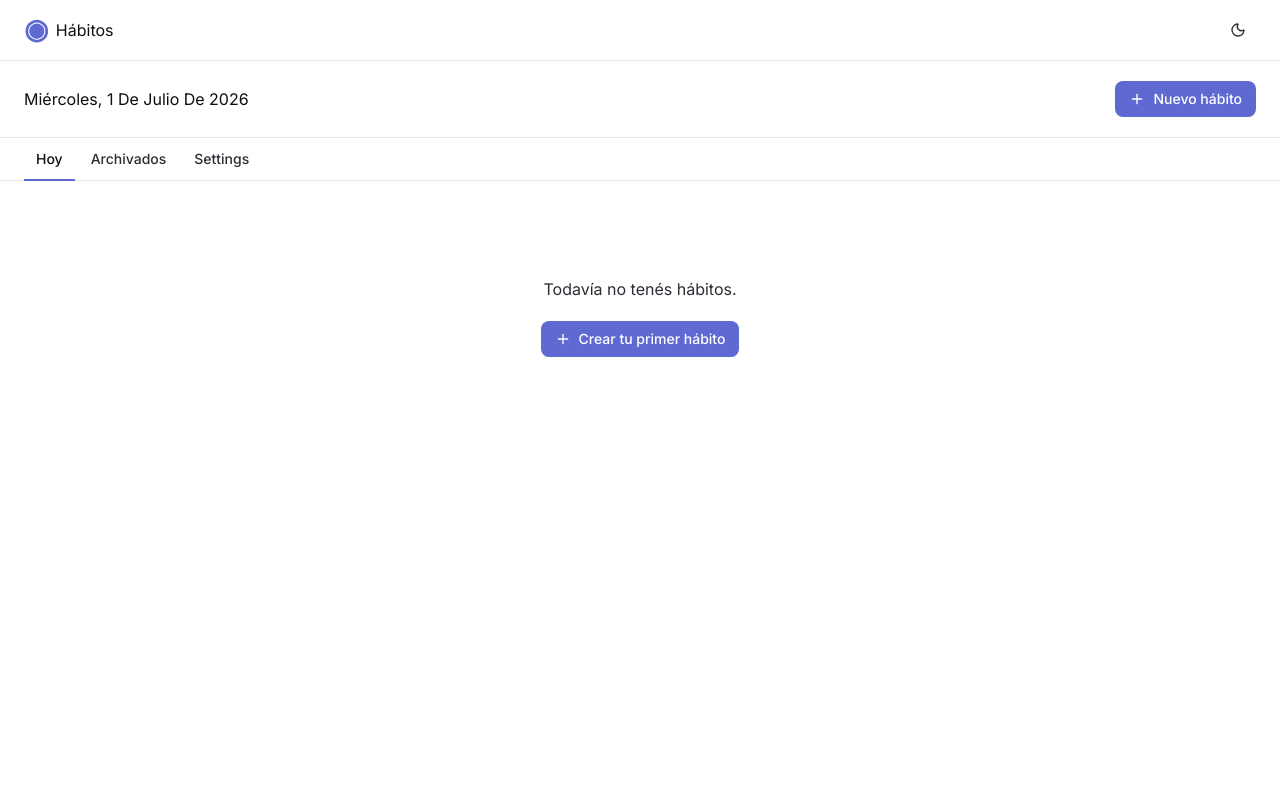
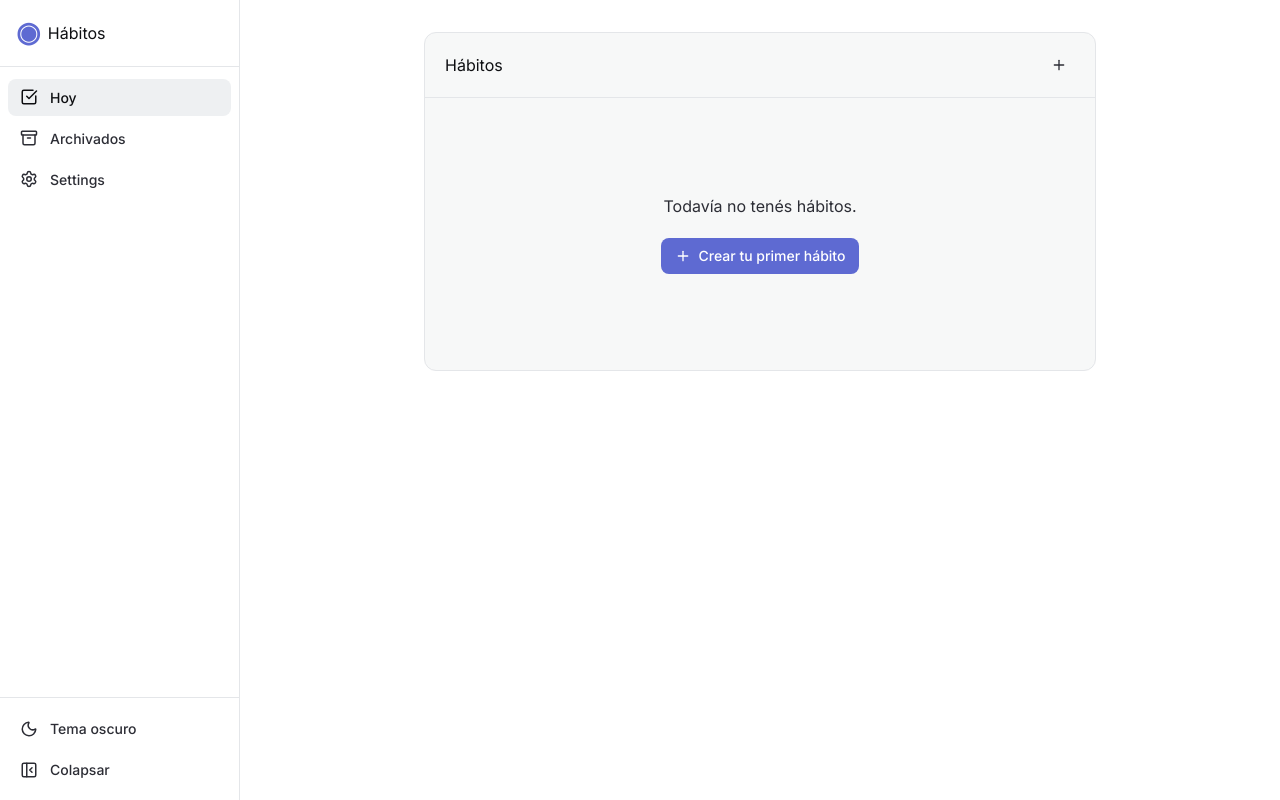
Before and after one commit to ManuCaneva/Habitos, a Vue app: page / in a window 1280 px wide. Built offline with nearby package versions, Linux system fonts and the light colour scheme.

Commit message:
sidebar y habitos funcionales | agrego DoD y un poco de TDD

```diff
--- a/src/App.vue
+++ b/src/App.vue
@@ -1,13 +1,8 @@
 <script setup lang="ts">
-import { computed, onMounted } from "vue";
-import { Sun, Moon } from "lucide-vue-next";
+import { onMounted } from "vue";
 import { useHabitsStore } from "@/stores/habits";
 import { useUiStore } from "@/stores/ui";
-import { useTheme } from "@/composables/useTheme";
-import Text from "@/components/ui/Text.vue";
-import IconButton from "@/components/ui/IconButton.vue";
-import TopBar from "@/components/layout/TopBar.vue";
-import TabBar from "@/components/layout/TabBar.vue";
+import Sidebar from "@/components/layout/Sidebar.vue";
 import TodayView from "@/views/TodayView.vue";
 import ArchivedView from "@/views/ArchivedView.vue";
 import SettingsView from "@/views/SettingsView.vue";
@@ -15,44 +10,22 @@ import HabitFormModal from "@/components/habits/HabitFormModal.vue";
 
 const store = useHabitsStore();
 const ui = useUiStore();
-const { isDark, toggleDark } = useTheme();
 
 onMounted(() => {
   store.loadInitialData();
 });
-
-const themeIcon = computed(() => (isDark.value ? Sun : Moon));
-const themeLabel = computed(() =>
-  isDark.value ? "Cambiar a tema claro" : "Cambiar a tema oscuro",
-);
 </script>
 
 <template>
-  <div class="min-h-screen bg-canvas text-ink flex flex-col">
-    <header
-      class="flex items-center justify-between px-6 py-3 border-b border-hairline bg-canvas"
-    >
-      <div class="flex items-center gap-2">
-        <span class="text-headline text-primary" aria-hidden="true">◉</span>
-        <Text variant="card-title" weight="600">Hábitos</Text>
+  <div class="flex min-h-screen bg-canvas text-ink">
+    <Sidebar />
+
+    <div class="flex-1 flex flex-col min-w-0">
+      <div class="flex-1 px-6 py-8">
+        <TodayView v-if="ui.viewMode === 'today'" />
+        <ArchivedView v-else-if="ui.viewMode === 'archived'" />
+        <SettingsView v-else-if="ui.viewMode === 'settings'" />
       </div>
-      <IconButton
-        :label="themeLabel"
-        variant="ghost"
-        size="md"
-        @click="toggleDark()"
-      >
-        <component :is="themeIcon" :size="16" />
-      </IconButton>
-    </header>
-
-    <TopBar v-if="ui.viewMode !== 'settings'" />
-    <TabBar />
-
-    <div class="flex-1">
-      <TodayView v-if="ui.viewMode === 'today'" />
-      <ArchivedView v-else-if="ui.viewMode === 'archived'" />
-      <SettingsView v-else-if="ui.viewMode === 'settings'" />
     </div>
 
     <HabitFormModal />
--- a/src/components/habits/HabitRow.vue
+++ b/src/components/habits/HabitRow.vue
@@ -17,7 +17,7 @@ const streak = computed(() => habits.currentStreak(props.habit.id));
 const isMenuOpen = computed(() => ui.menuOpenForHabitId === props.habit.id);
 
 async function toggleCheck() {
-  const today = new Date().toISOString().slice(0, 10);
+  const today = habits.getTodayDate();
   if (checked.value) {
     await habits.undoCheckIn(props.habit.id, today);
   } else {
--- /dev/null
+++ b/src/components/layout/Sidebar.vue
@@ -0,0 +1,95 @@
+<script setup lang="ts">
+import { computed } from "vue";
+import { Sun, Moon, PanelLeftClose, PanelLeftOpen, CheckSquare, Archive, Settings } from "lucide-vue-next";
+import { useUiStore, type ViewMode } from "@/stores/ui";
+import { useTheme } from "@/composables/useTheme";
+import Text from "@/components/ui/Text.vue";
+
+const ui = useUiStore();
+const { isDark, toggleDark } = useTheme();
+
+interface NavItem {
+  id: ViewMode;
+  label: string;
+  icon: typeof CheckSquare;
+}
+
+const navItems: readonly NavItem[] = [
+  { id: "today", label: "Hoy", icon: CheckSquare },
+  { id: "archived", label: "Archivados", icon: Archive },
+  { id: "settings", label: "Settings", icon: Settings },
+] as const;
+
+const themeIcon = computed(() => (isDark.value ? Sun : Moon));
+const themeLabel = computed(() =>
+  isDark.value ? "Cambiar a tema claro" : "Cambiar a tema oscuro",
+);
+const collapseIcon = computed(() =>
+  ui.sidebarCollapsed ? PanelLeftOpen : PanelLeftClose,
+);
+</script>
+
+<template>
+  <aside
+    :class="[
+      'flex flex-col h-screen bg-canvas border-r border-hairline transition-all duration-200',
+      ui.sidebarCollapsed ? 'w-[60px]' : 'w-60',
+    ]"
+  >
+    <div class="flex items-center gap-2 px-4 py-4 border-b border-hairline">
+      <span class="text-headline text-primary shrink-0" aria-hidden="true">◉</span>
+      <Text
+        v-if="!ui.sidebarCollapsed"
+        variant="card-title"
+        weight="600"
+        class="truncate"
+      >
+        Hábitos
+      </Text>
+    </div>
+
+    <nav class="flex-1 px-2 py-3 flex flex-col gap-1">
+      <button
+        v-for="item in navItems"
+        :key="item.id"
+        type="button"
+        :class="[
+          'flex items-center gap-3 px-3 py-2 rounded-md transition-colors duration-150',
+          'text-body-sm font-medium',
+          ui.viewMode === item.id
+            ? 'bg-surface-2 text-ink'
+            : 'text-ink-muted hover:text-ink hover:bg-surface-1',
+        ]"
+        @click="ui.setViewMode(item.id)"
+      >
+        <component :is="item.icon" :size="18" class="shrink-0" />
+        <span v-if="!ui.sidebarCollapsed" class="truncate">{{ item.label }}</span>
+      </button>
+    </nav>
+
+    <div class="px-2 py-3 flex flex-col gap-1 border-t border-hairline">
+      <button
+        type="button"
+        class="flex items-center gap-3 px-3 py-2 rounded-md transition-colors duration-150 text-ink-muted hover:text-ink hover:bg-surface-1 text-body-sm font-medium"
+        :aria-label="themeLabel"
+        :title="themeLabel"
+        @click="toggleDark()"
+      >
+        <component :is="themeIcon" :size="18" class="shrink-0" />
+        <span v-if="!ui.sidebarCollapsed" class="truncate">
+          {{ isDark ? "Tema claro" : "Tema oscuro" }}
+        </span>
+      </button>
+      <button
+        type="button"
+        class="flex items-center gap-3 px-3 py-2 rounded-md transition-colors duration-150 text-ink-muted hover:text-ink hover:bg-surface-1 text-body-sm font-medium"
+        aria-label="Colapsar sidebar"
+        title="Colapsar sidebar"
+        @click="ui.toggleSidebar()"
+      >
+        <component :is="collapseIcon" :size="18" class="shrink-0" />
+        <span v-if="!ui.sidebarCollapsed" class="truncate">Colapsar</span>
+      </button>
+    </div>
+  </aside>
+</template>
--- a/src/components/layout/TabBar.vue
+++ /dev/null
@@ -1,43 +0,0 @@
-<script setup lang="ts">
-import { useUiStore, type ViewMode } from "@/stores/ui";
-import { computed } from "vue";
-
-const ui = useUiStore();
-
-interface Tab {
-  id: ViewMode;
-  label: string;
-}
-
-const tabs: readonly Tab[] = [
-  { id: "today", label: "Hoy" },
-  { id: "archived", label: "Archivados" },
-  { id: "settings", label: "Settings" },
-] as const;
-
-const counts = computed(() => ({
-  today: ui.viewMode === "today" ? "" : "",
-  archived: ui.viewMode === "archived" ? "" : "",
-  settings: "",
-}));
-</script>
-
-<template>
-  <nav class="flex items-center gap-1 px-6 border-b border-hairline">
-    <button
-      v-for="tab in tabs"
-      :key="tab.id"
-      type="button"
-      :class="[
-        'px-3 py-2.5 text-body-sm font-medium transition-colors duration-150',
-        'border-b-2 -mb-px',
-        ui.viewMode === tab.id
-          ? 'text-ink border-primary'
-          : 'text-ink-muted border-transparent hover:text-ink',
-      ]"
-      @click="ui.setViewMode(tab.id)"
-    >
-      {{ tab.label }}{{ counts[tab.id] }}
-    </button>
-  </nav>
-</template>
--- a/src/components/layout/TopBar.vue
+++ /dev/null
@@ -1,35 +0,0 @@
-<script setup lang="ts">
-import { computed } from "vue";
-import { Plus } from "lucide-vue-next";
-import { useUiStore } from "@/stores/ui";
-import Text from "@/components/ui/Text.vue";
-import Button from "@/components/ui/Button.vue";
-
-const ui = useUiStore();
-
-const todayLabel = computed(() => {
-  const d = new Date();
-  return d
-    .toLocaleDateString("es-ES", {
-      weekday: "long",
-      day: "numeric",
-      month: "long",
-      year: "numeric",
-    })
-    .replace(/^./, (c) => c.toUpperCase());
-});
-</script>
-
-<template>
-  <header
-    class="flex items-center justify-between px-6 py-5 border-b border-hairline"
-  >
-    <Text variant="card-title" as="h1" class="capitalize">
-      {{ todayLabel }}
-    </Text>
-    <Button variant="primary" size="md" @click="ui.openCreate()">
-      <template #icon-left><Plus :size="16" /></template>
-      Nuevo hábito
-    </Button>
-  </header>
-</template>
--- a/src/lib/db.ts
+++ b/src/lib/db.ts
@@ -26,9 +26,11 @@ interface UpdateHabitInput {
 }
 
 interface CreateLogInput {
-  draft: CreateHabitLogDraft;
   id: string;
+  habit_id: string;
+  log_date: string;
   completed_at: string;
+  note: string | null;
   created_at: string;
 }
 
@@ -99,9 +101,11 @@ export async function createLog(
     throw new Error("createLog: log_date es obligatorio (calcular en el store)");
   }
   const input: CreateLogInput = {
-    draft: validated,
     id,
+    habit_id: validated.habit_id,
+    log_date: validated.log_date,
     completed_at,
+    note: validated.note ?? null,
     created_at,
   };
   const raw = await invoke<unknown>("create_log", { input });
--- a/src/stores/habits.ts
+++ b/src/stores/habits.ts
@@ -228,6 +228,10 @@ export const useHabitsStore = defineStore("habits", () => {
     return streak;
   }
 
+  function getTodayDate(): string {
+    return todayLocalDate();
+  }
+
   function clearError(): void {
     lastError.value = null;
   }
@@ -278,6 +282,7 @@ export const useHabitsStore = defineStore("habits", () => {
     isHabitDueOn,
     isHabitDueToday,
     currentStreak,
+    getTodayDate,
     clearError,
   };
 });
--- a/src/stores/ui.ts
+++ b/src/stores/ui.ts
@@ -31,6 +31,8 @@ export const useUiStore = defineStore("ui", () => {
     stored.value = v;
   });
 
+  const sidebarCollapsed = useStorage<boolean>("habitos.sidebarCollapsed", false);
+
   const createHabitOpen = ref(false);
   const editingHabitId = ref<string | null>(null);
   const menuOpenForHabitId = ref<string | null>(null);
@@ -40,6 +42,10 @@ export const useUiStore = defineStore("ui", () => {
   function setViewMode(mode: ViewMode) {
     viewMode.value = mode;
     menuOpenForHabitId.value = null;
+  }
+
+  function toggleSidebar() {
+    sidebarCollapsed.value = !sidebarCollapsed.value;
   }
 
   function openCreate() {
@@ -69,11 +75,13 @@ export const useUiStore = defineStore("ui", () => {
 
   return {
     viewMode,
+    sidebarCollapsed,
     createHabitOpen,
     editingHabitId,
     menuOpenForHabitId,
     isEditing,
     setViewMode,
+    toggleSidebar,
     openCreate,
     openEdit,
     closeModal,
--- a/src/views/TodayView.vue
+++ b/src/views/TodayView.vue
@@ -1,17 +1,35 @@
 <script setup lang="ts">
 import { computed } from "vue";
+import { Plus } from "lucide-vue-next";
 import { useHabitsStore } from "@/stores/habits";
+import { useUiStore } from "@/stores/ui";
 import HabitList from "@/components/habits/HabitList.vue";
 import EmptyState from "@/components/habits/EmptyState.vue";
+import Text from "@/components/ui/Text.vue";
+import IconButton from "@/components/ui/IconButton.vue";
 
 const habits = useHabitsStore();
+const ui = useUiStore();
 
 const list = computed(() => habits.activeHabits);
 </script>
 
 <template>
-  <main>
-    <EmptyState v-if="list.length === 0" />
-    <HabitList v-else :habits="list" />
-  </main>
+  <div class="max-w-2xl mx-auto">
+    <div class="bg-surface-1 rounded-lg border border-hairline">
+      <div class="flex items-center justify-between px-5 py-4 border-b border-hairline">
+        <Text variant="card-title" weight="500">Hábitos</Text>
+        <IconButton
+          label="Nuevo hábito"
+          variant="ghost"
+          size="sm"
+          @click="ui.openCreate()"
+        >
+          <Plus :size="16" />
+        </IconButton>
+      </div>
+      <EmptyState v-if="list.length === 0" />
+      <HabitList v-else :habits="list" />
+    </div>
+  </div>
 </template>
```
Also changed, not shown: 4 other files (tests, documents, lock files or other folders).
